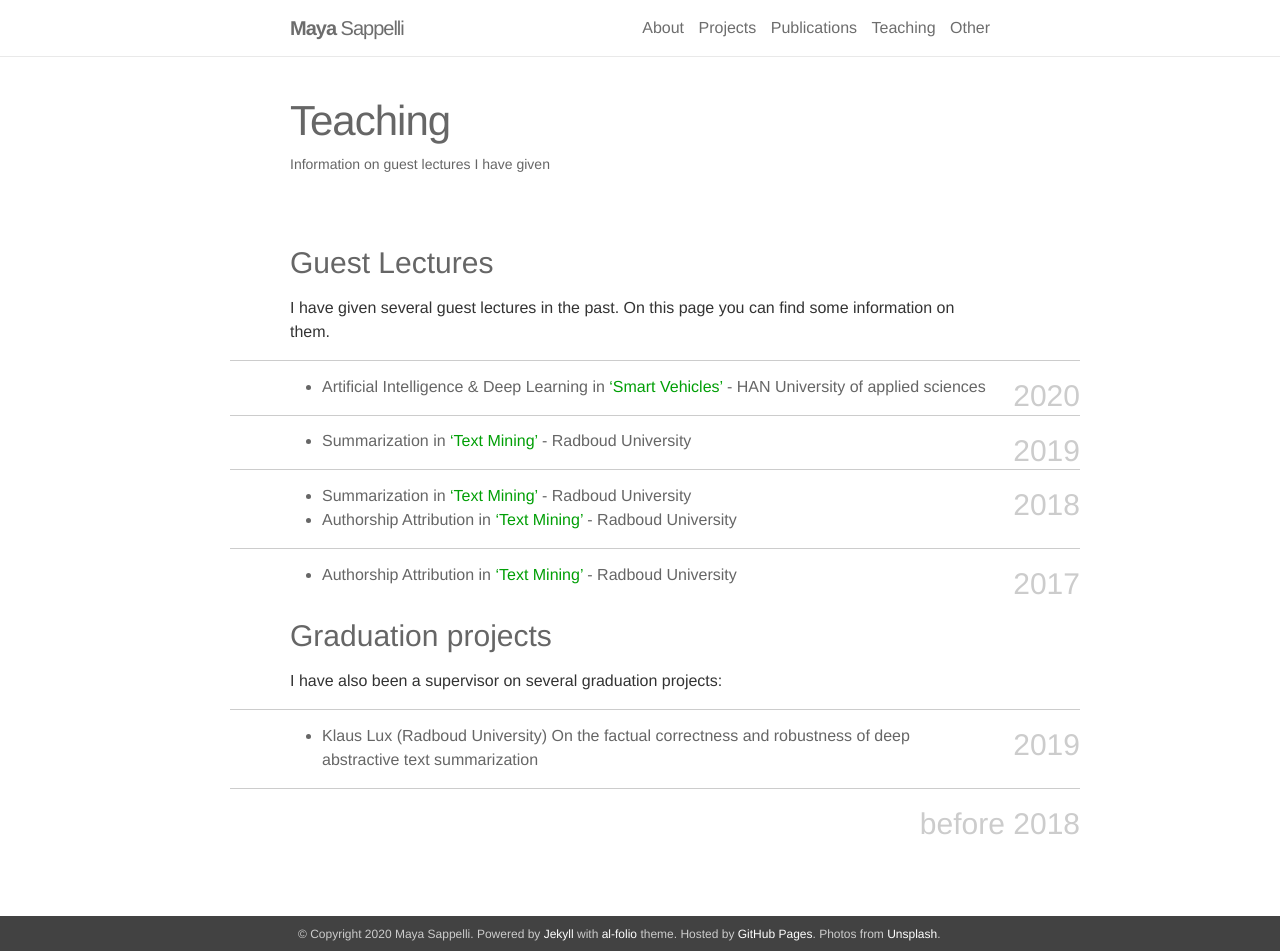
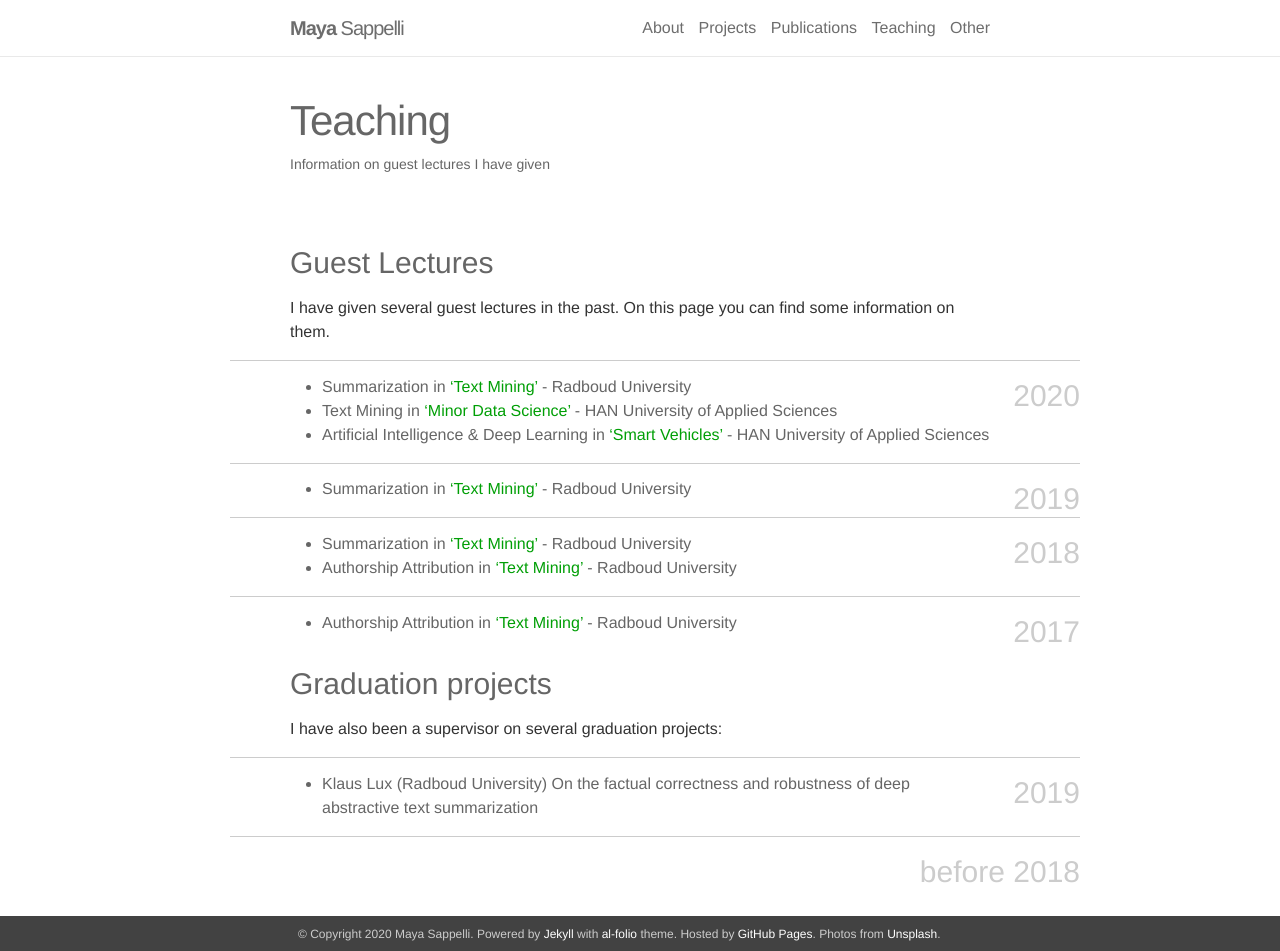
Before and after one commit to msappelli/msappelli.github.io, a Jekyll site: the page built from _pages/teaching.md, in a window 1280 px wide and 951 px high. Built offline with Jekyll 4.4.1, drawn with Linux system fonts in a browser that asks for light colours; nearby versions of some CDN libraries.

```diff
--- a/_pages/teaching.md
+++ b/_pages/teaching.md
@@ -6,8 +6,11 @@ description: Information on guest lectures I have given
 ---
 <h3> Guest Lectures</h3>
 I have given several guest lectures in the past. On this page you can find some information on them.
+
 <h3 class="year">2020</h3>
-* Artificial Intelligence & Deep Learning in ['Smart Vehicles'](https://www.minoren-han.nl/nl/414-advanced-mobility-smart-vehicles-and-smart-infrastructure) - HAN University of applied sciences
+* Summarization in ['Text Mining'](https://sis.ru.nl/osiris-student/OnderwijsCatalogusSelect.do?selectie=cursus&cursus=LET-REMA-LCEX06&collegejaar=2019) - Radboud University
+* Text Mining in ['Minor Data Science'](https://www.kiesopmaat.nl/modules/han/FT/139104/) - HAN University of Applied Sciences
+* Artificial Intelligence & Deep Learning in ['Smart Vehicles'](https://www.minoren-han.nl/nl/414-advanced-mobility-smart-vehicles-and-smart-infrastructure) - HAN University of Applied Sciences
 
 <h3 class="year">2019</h3>
 * Summarization in ['Text Mining'](https://sis.ru.nl/osiris-student/OnderwijsCatalogusSelect.do?selectie=cursus&cursus=LET-REMA-LCEX06&collegejaar=2019) - Radboud University
```
Also changed, not shown: _bibliography/papers.bib (+7 -0 lines), _news/14-10-2020-EMNLP.md (added, +22 -0 lines), 1 other file.
